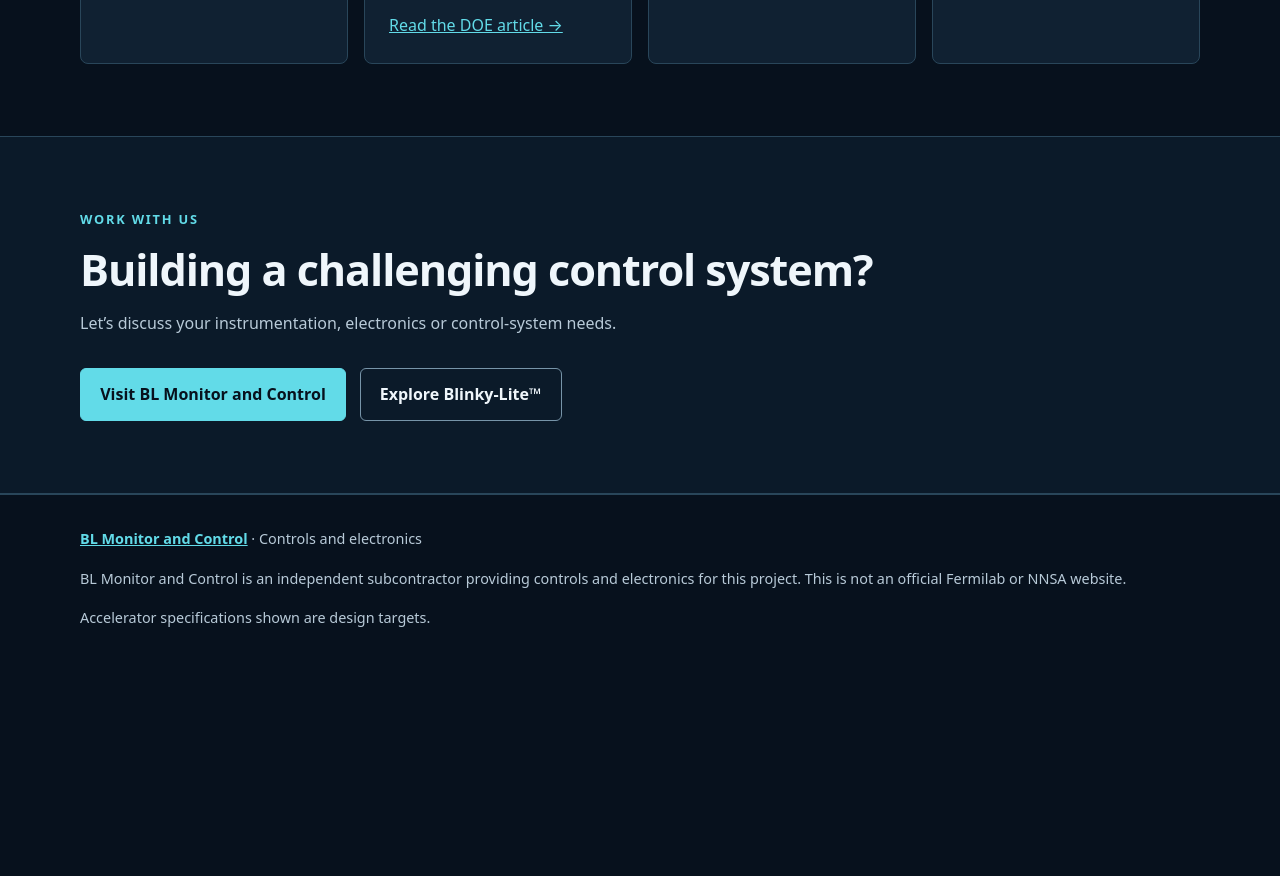
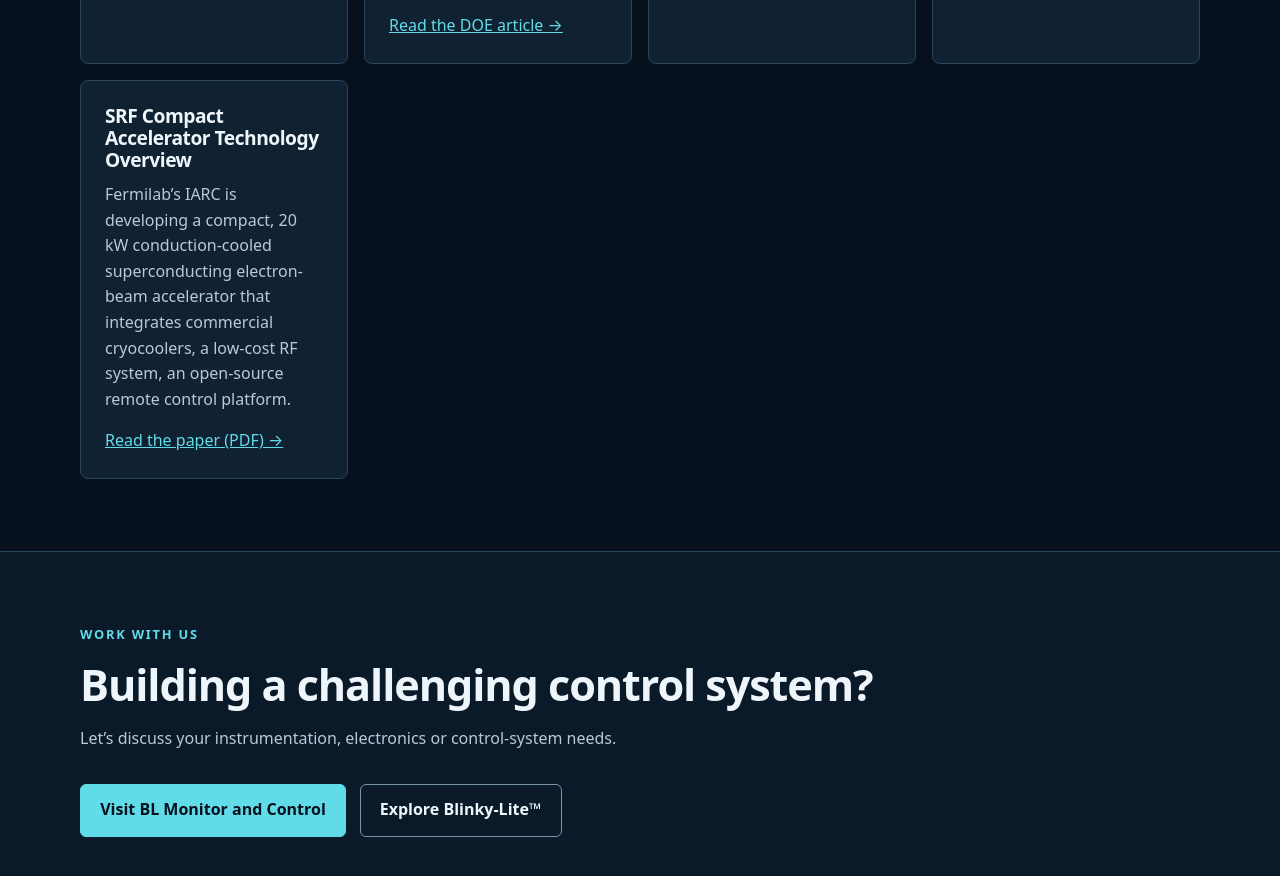
Before and after one commit to bl-fermi/nnsaLandingPage, a plain HTML site: page _site/index.html in a window 1280 px wide. Shown: the part 4056-4932 px from the top of the page. Before the commit the page ends 4733 px from the top, so only its background shows below. Drawn offline with Linux system fonts and the light colour scheme.

Commit message:
added yichen paper

```diff
--- a/_site/index.html
+++ b/_site/index.html
@@ -617,6 +617,20 @@
               </a>
             </p>
           </article>
+
+          <article class="card">
+            <h3>SRF Compact Accelerator Technology Overview</h3>
+            <p>
+              Fermilab’s IARC is developing a compact, 20 kW conduction-cooled superconducting electron-beam accelerator that integrates commercial cryocoolers, a low-cost RF system, an open-source remote control platform.
+            </p>
+            <p>
+              <a href="https://inspirehep.net/files/036403bd635a7c9ebda7732a02a7fed1">
+                Read the paper (PDF) &rarr;
+              </a>
+            </p>
+          </article>
+
+
         </div>
       </div>
     </section>
```
